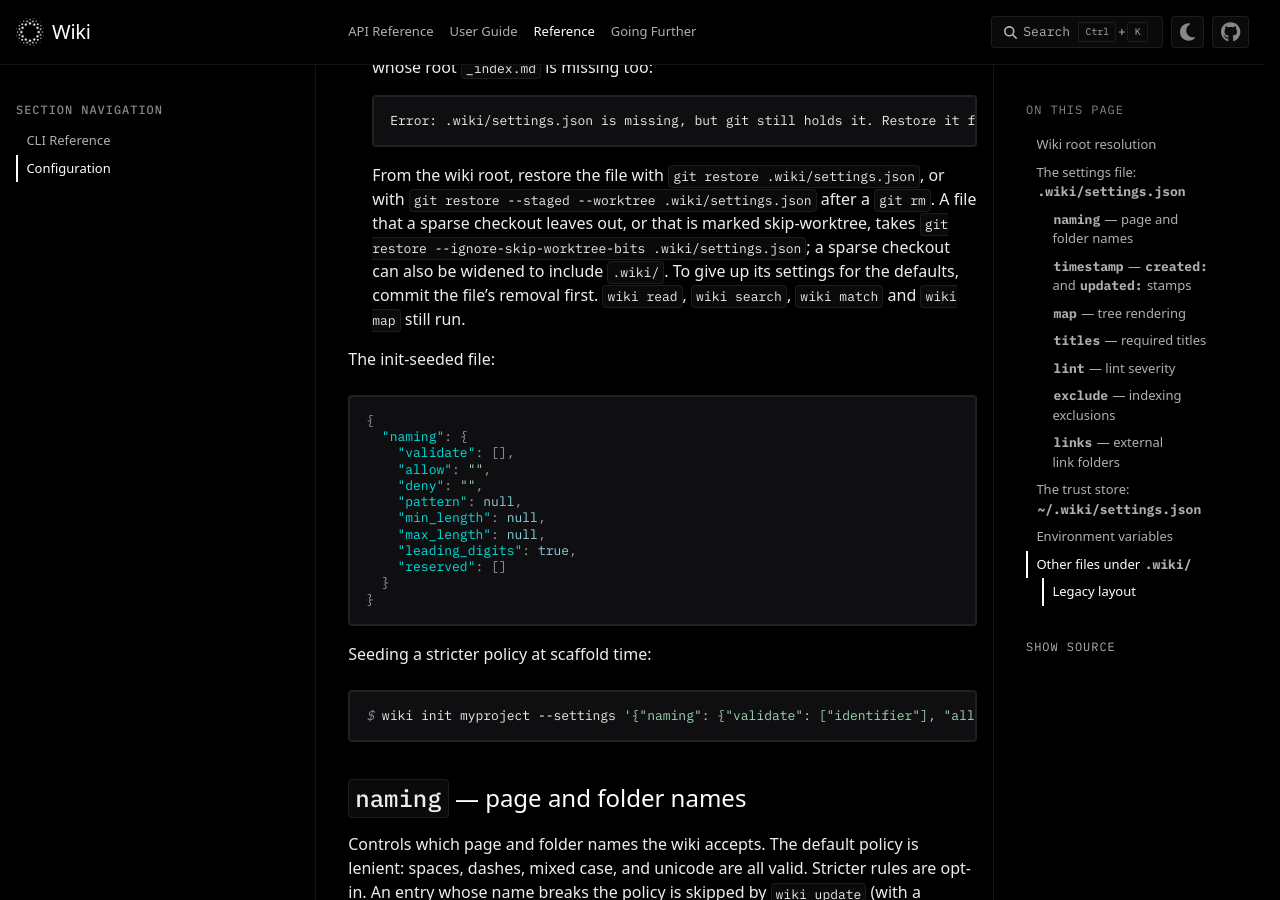
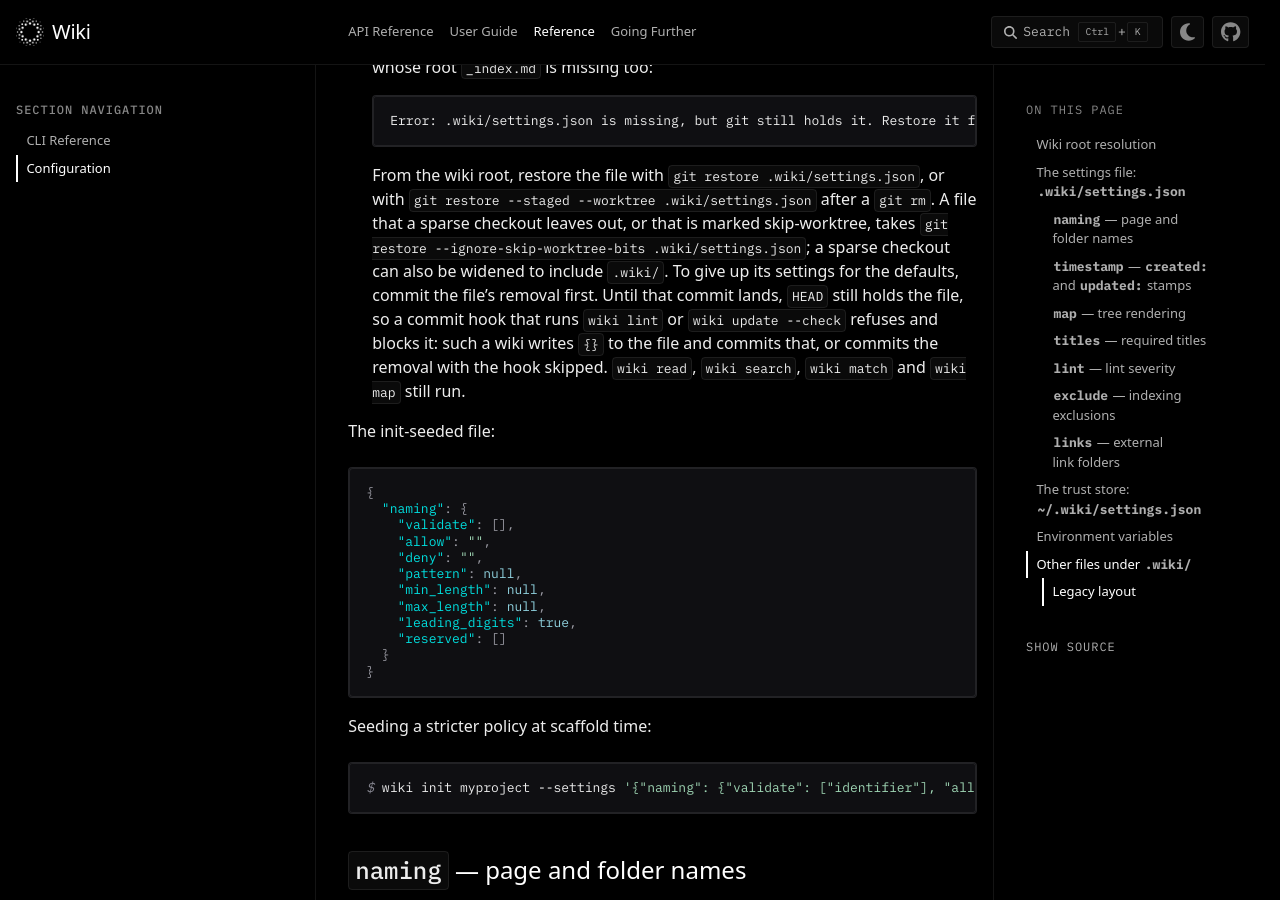
Before and after one commit to plasma-ai/wiki, a Sphinx documentation site: the page built from docs/configuration.rst, in a window 1280 px wide and 900 px high, scrolled down 4086 px. Built offline with Sphinx 7.4.7 and the PyData theme 0.15.4, drawn with Linux system fonts in a browser that asks for light colours; some web fonts are replaced; pages that are not in the unit, such as notebooks, are missing from menus; cross-references to code outside the pages are shown as plain code.

Commit message:
document giving up the settings under a commit hook that runs wiki
Committing the file's removal is how a wiki gives up its settings for
the defaults, but HEAD holds the file until that commit lands, so a
commit hook that runs `wiki lint` or `wiki update --check` refuses and
blocks it. The configuration page now gives the two ways through:
write `{}` to the file and commit that, or commit the removal with the
hook skipped.

Co-Authored-By: Claude Fable 5.2 <noreply@anthropic.com>

```diff
--- a/docs/configuration.rst
+++ b/docs/configuration.rst
@@ -182,6 +182,10 @@ Seeding and restoration are asymmetric:
   takes ``git restore --ignore-skip-worktree-bits .wiki/settings.json``; a
   sparse checkout can also be widened to include ``.wiki/``.
   To give up its settings for the defaults, commit the file's removal first.
+  Until that commit lands, ``HEAD`` still holds the file, so a commit hook
+  that runs ``wiki lint`` or ``wiki update --check`` refuses and blocks it:
+  such a wiki writes ``{}`` to the file and commits that, or commits the
+  removal with the hook skipped.
   ``wiki read``, ``wiki search``, ``wiki match`` and ``wiki map`` still run.
 
 The init-seeded file:
```
